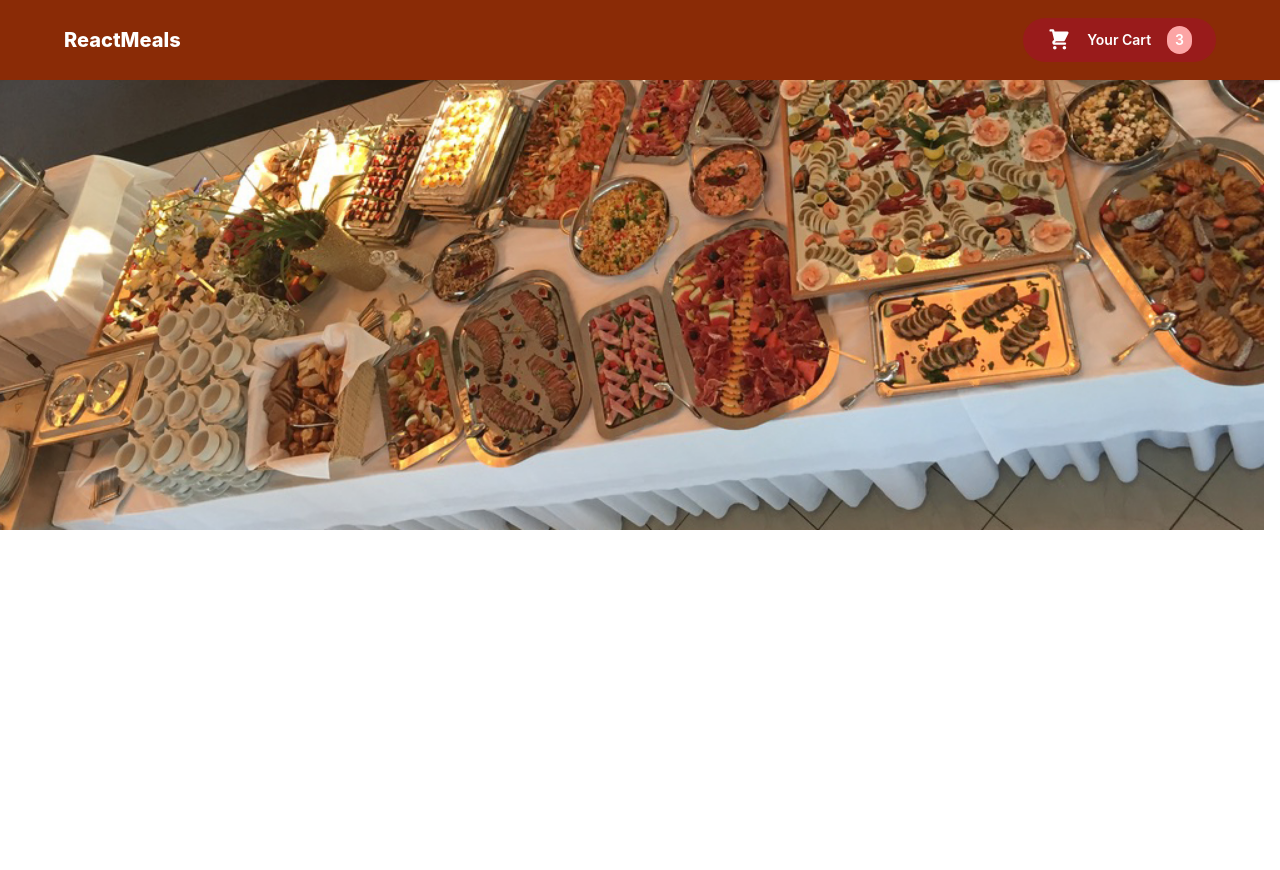
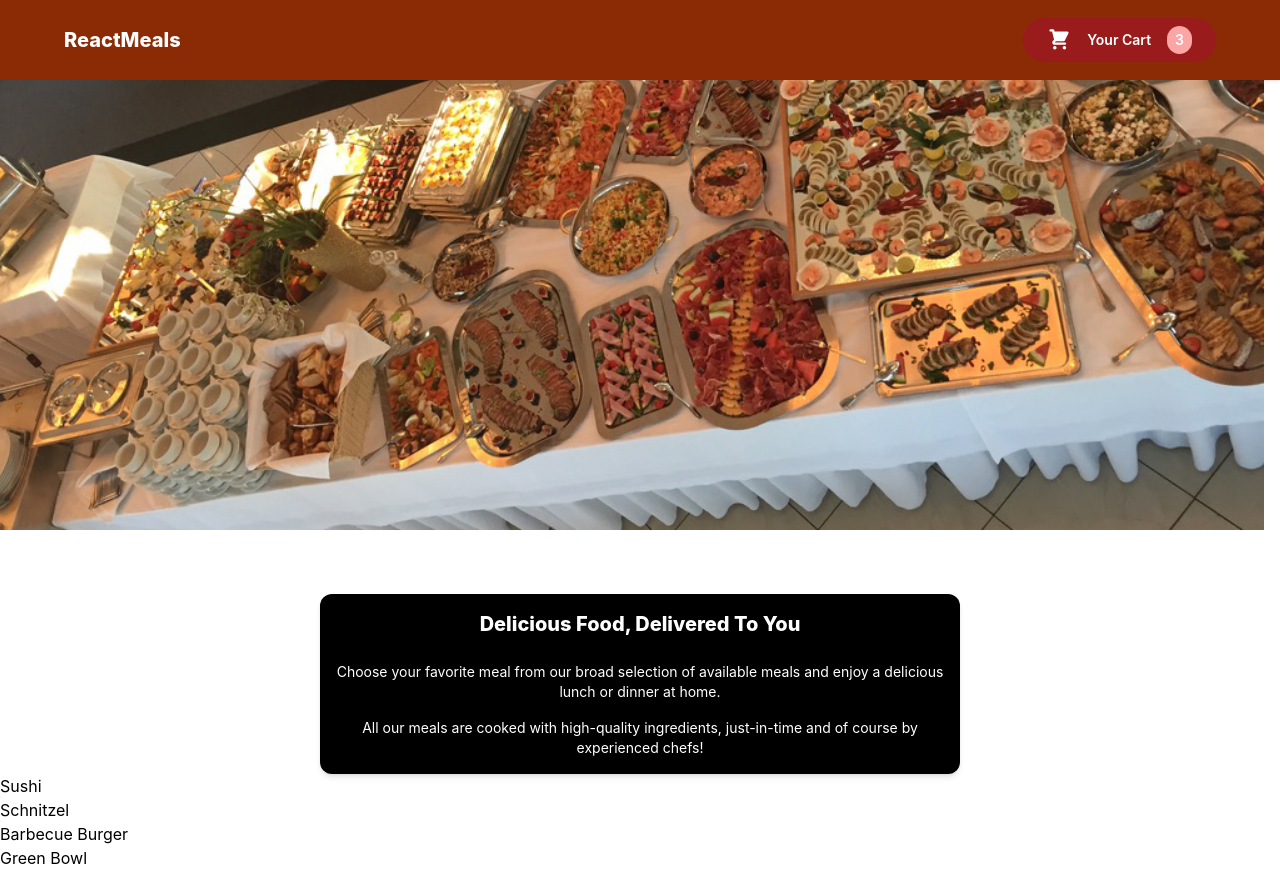
Before and after one commit to hosseinghs/ordering-food-react-app, a React (Create React App) app: page / in a window 1280 px wide. Before the commit the page ends 800 px from the top, so only its background shows below. Built offline with nearby package versions, Linux system fonts and the light colour scheme.

Commit message:
meals added

```diff
--- a/src/App.js
+++ b/src/App.js
@@ -1,9 +1,13 @@
 import Header from "./components/Layout/Header";
+import Meals from "./components/Meals/Meals";
 
 function App() {
   return (
     <div className="App">
       <Header />
+      <main>
+        <Meals />
+      </main>
     </div>
   );
 }
--- /dev/null
+++ b/src/components/Meals/AvailableMeals.js
@@ -0,0 +1,40 @@
+const DUMMY_MEALS = [
+  {
+    id: "m1",
+    name: "Sushi",
+    description: "Finest fish and veggies",
+    price: 22.99,
+  },
+  {
+    id: "m2",
+    name: "Schnitzel",
+    description: "A german specialty!",
+    price: 16.5,
+  },
+  {
+    id: "m3",
+    name: "Barbecue Burger",
+    description: "American, raw, meaty",
+    price: 12.99,
+  },
+  {
+    id: "m4",
+    name: "Green Bowl",
+    description: "Healthy...and green...",
+    price: 18.99,
+  },
+];
+
+const AvailableMeals = () => {
+  const mealsList = DUMMY_MEALS.map((meal) => (
+    <li key={meal.id}>{meal.name}</li>
+  ));
+
+  return (
+    <section className="">
+      <ul>{mealsList}</ul>
+    </section>
+  );
+};
+
+export default AvailableMeals;
--- /dev/null
+++ b/src/components/Meals/Meals.js
@@ -0,0 +1,13 @@
+import MealsSummary from "./MealsSummary";
+import AvailableMeals from "./AvailableMeals";
+
+const Meals = () => {
+  return (
+    <>
+      <MealsSummary />
+      <AvailableMeals />
+    </>
+  );
+};
+
+export default Meals;
--- /dev/null
+++ b/src/components/Meals/MealsSummary.js
@@ -0,0 +1,21 @@
+const MealsSummary = () => {
+  return (
+    <section className="w-1/2 mx-auto bg-black text-white p-4 text-center shadow-md rounded-xl ">
+      <h2 className="text-xl font-extrabold mb-6">
+        Delicious Food, Delivered To You
+      </h2>
+      <div className="text-sm">
+        <p className="mb-4">
+          Choose your favorite meal from our broad selection of available meals
+          and enjoy a delicious lunch or dinner at home.
+        </p>
+        <p>
+          All our meals are cooked with high-quality ingredients, just-in-time
+          and of course by experienced chefs!
+        </p>
+      </div>
+    </section>
+  );
+};
+
+export default MealsSummary;
```
